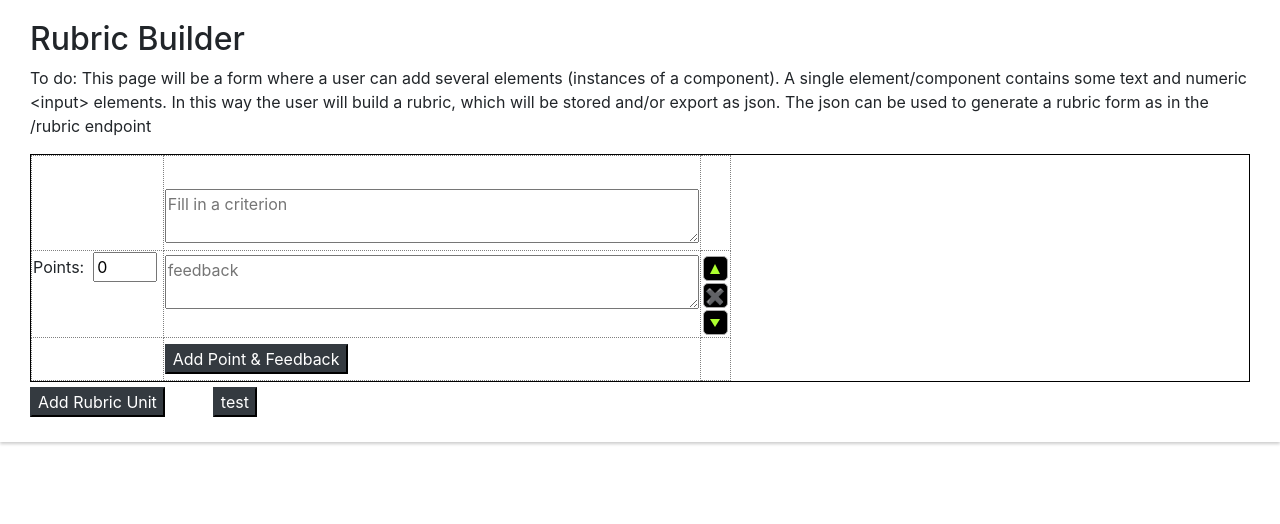
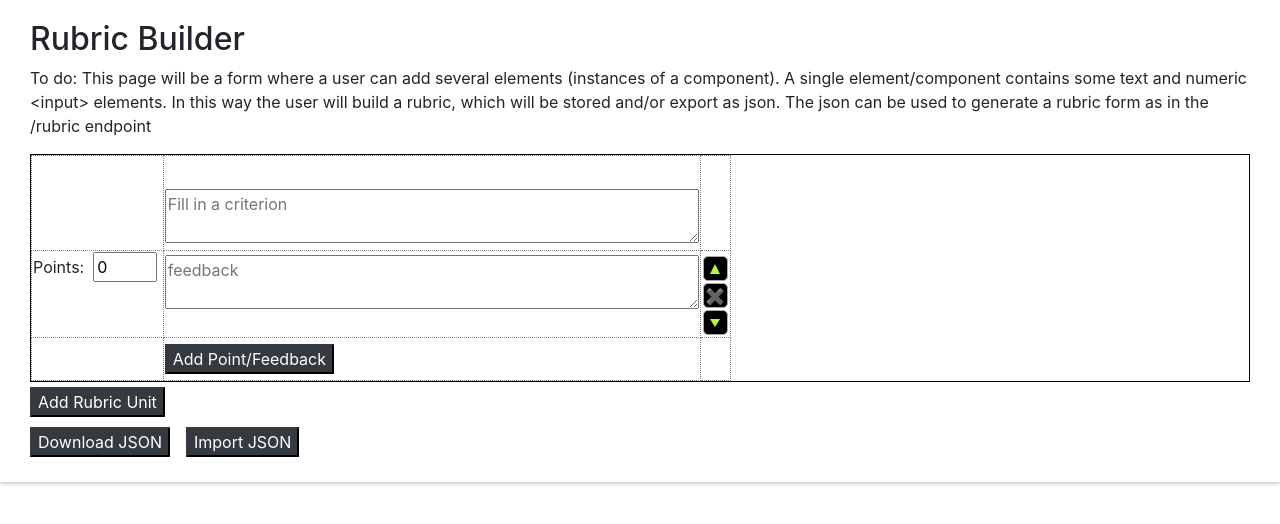
Before and after one commit to aless80/JSON2ngForm, an Angular app: page /rubricbuilder in a window 1280 px wide. Shown: the top 524 px of the page. Built offline with nearby package versions, Linux system fonts and the light colour scheme.

Commit message:
added import export json

```diff
--- a/src/app/rubricbuilder/rubricbuilder.component.html
+++ b/src/app/rubricbuilder/rubricbuilder.component.html
@@ -48,7 +48,7 @@
         <tr>
           <td></td>
           <td>
-            <button class="btn-dark" id="addpoint_{{i}}" (click)="clickAppendPoint($event)">Add Point & Feedback</button>
+            <button class="btn-dark" id="addpoint_{{i}}" (click)="clickAppendPoint($event)">Add Point/Feedback</button>
           </td>
           <td></td>
         </tr>
@@ -56,6 +56,16 @@
     <tbody>
   </table>
   <button class="btn-dark" id="addrubricunit" (click)="clickAppendRubricUnit()">Add Rubric Unit</button>
-
-  <button class="btn-dark" style="margin-left: 3em;" (click)="test()">test</button>
+  <!--<button class="btn-dark" (click)="test()" style="margin-left:1em;">test</button>-->
+  <br>
+  <div *ngIf="!showImportArea">
+    <button class="btn-dark" (click)="dynamicDownloadJson()" >Download JSON</button>
+    <button class="btn-dark" (click)="showImportArea=!showImportArea" style="margin-left:1em;">Import JSON</button>
+  </div>
+  <div *ngIf="showImportArea">
+    <textarea type="text" name="importjson" class="feedback" id="importjson" style="display: inline;" rows="3" cols="80" placeholder="json string" [(ngModel)]="importjson"></textarea>
+    <br>
+    <button class="btn-dark" (click)="importJSON2Rubric()">importJSON2Rubric</button>
+    <button class="btn-dark" (click)="showImportArea=false" style="margin-left:1em;">Cancel</button>
+  </div>
 </div>
--- a/src/app/rubricbuilder/rubricbuilder.component.ts
+++ b/src/app/rubricbuilder/rubricbuilder.component.ts
@@ -1,5 +1,5 @@
 import { Component, OnInit } from "@angular/core";
-
+import { Observable, of } from "rxjs";
 @Component({
   selector: "app-rubricbuilder",
   templateUrl: "./rubricbuilder.component.html",
@@ -51,6 +51,7 @@ export class RubricbuilderComponent implements OnInit {
     });
   }
 
+
   addRadio2json(rubric_ind:number, radio_ind:number, radio_obj:any='') {
     console.log('addRadio2json to rubric_ind:',rubric_ind)
     if (radio_obj == '') {
@@ -88,6 +89,49 @@ export class RubricbuilderComponent implements OnInit {
     return event.srcElement.id.split('_').slice(1)
   }
 
+
+  //private element =  null as HTMLElement
+  dynamicDownloadJson() {
+    of(this.rubrics).subscribe((res) => {
+      this.dyanmicDownloadByHtmlTag(JSON.stringify(res), 'rubric.json');
+    });
+  }
+  private dyanmicDownloadByHtmlTag(text: string, fileName: string) {
+    const element = document.getElementById('download');
+    console.log("encodeURIComponent(text)=",encodeURIComponent(text))
+    element.setAttribute('href', `data:'text/json';charset=utf-8,${encodeURIComponent(text)}`);
+    //element.setAttribute('download', fileName);
+    var event = new MouseEvent("click");
+    element.dispatchEvent(event);
+  }
+
+
+  showImportArea:boolean = false;
+
+  importJSON2Rubric() {
+    try {
+      var parsed: any = [];
+      const importjson:string = JSON.stringify([{
+        name: name,
+        criterion: "some criterion",
+        radio: [{
+          score: 0,
+          feedback: "some feedback"
+        }]
+      }]);
+      parsed = JSON.parse(importjson);
+      this.rubrics = parsed;
+    } catch (error) {
+      console.log("error:",error)
+      if (error instanceof SyntaxError) {
+          alert("There was a syntax error. Please correct it and try again:\n" + error.message);
+      } else {
+          throw error;
+      }
+    }
+    this.showImportArea = false;
+  }
+
   test(){
     console.log(this.rubrics)
   }
```
Also changed, not shown: src/app/rubric/rubric.component.html (+0 -19 lines).
